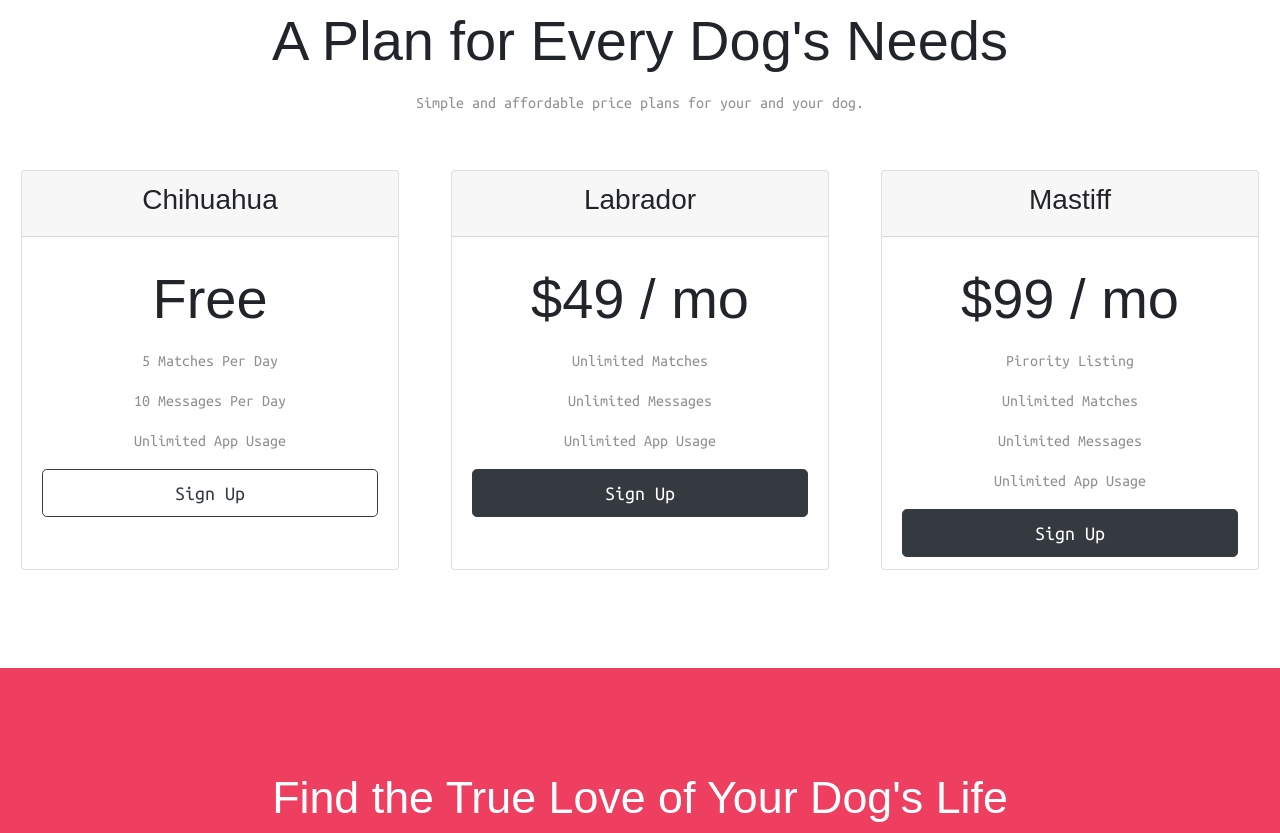
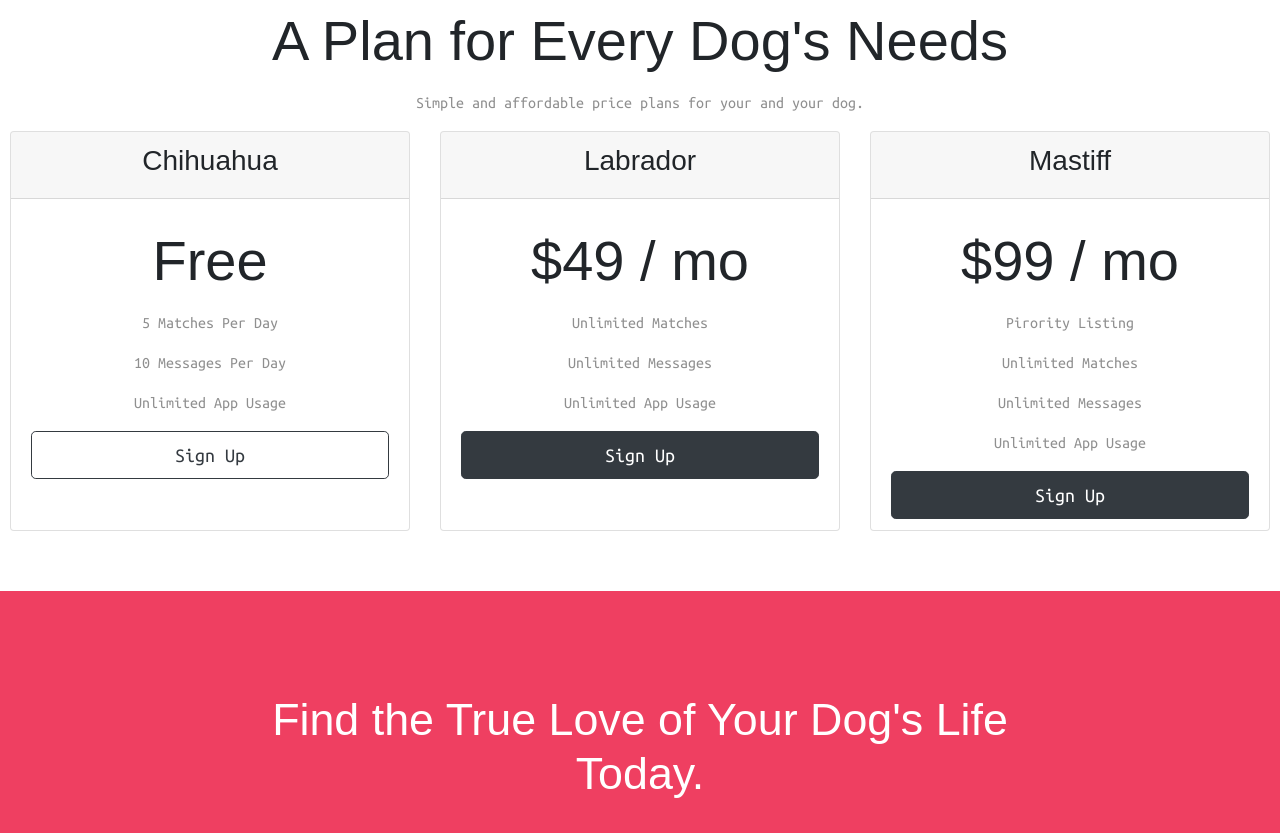
Before and after one commit to enigma-commits/tindog, a plain HTML site: page index.html in a window 1280 px wide. Shown: the part 1960-2793 px from the top of the page. Drawn offline with nearby package versions, Linux system fonts and the light colour scheme.

Commit message:
added final touch to the website

```diff
--- a/index.html
+++ b/index.html
@@ -180,7 +180,7 @@
       <h2>A Plan for Every Dog's Needs</h2>
       <p>Simple and affordable price plans for your and your dog.</p>
       <div class="row">
-        <div class="col p-col col-lg-4 col-md-6 col-sm-12 col-xs-12">
+        <div class="col-md-4">
           <div class="card">
             <div class="card-header"><h3>Chihuahua</h3></div>
             <div class="card-body">
@@ -197,7 +197,7 @@
             </div>
           </div>
         </div>
-        <div class="col p-col col-lg-4 col-md-6 col-sm-12 col-xs-12">
+        <div class="col-md-4">
           <div class="card">
             <div class="card-header"><h3>Labrador</h3></div>
             <div class="card-body">
@@ -211,7 +211,7 @@
             </div>
           </div>
         </div>
-        <div class="col p-col col-lg-4 col-md-6 col-sm-12 col-xs-12">
+        <div class="col-md-4">
           <div class="card">
             <div class="card-header"><h3>Mastiff</h3></div>
             <div class="card-body">
```
